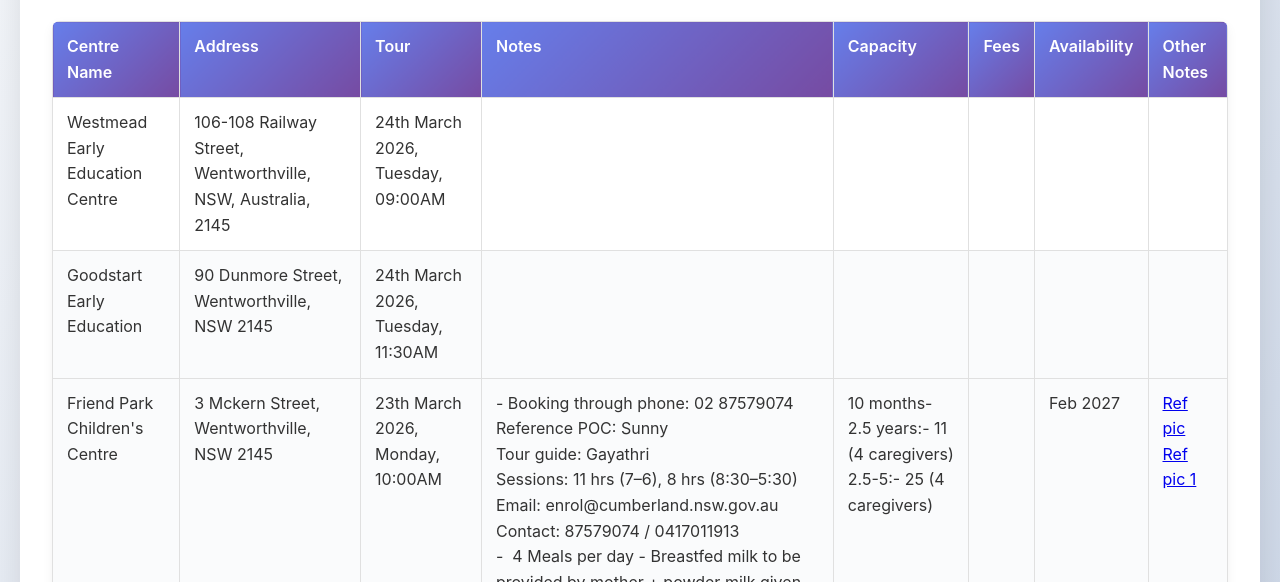
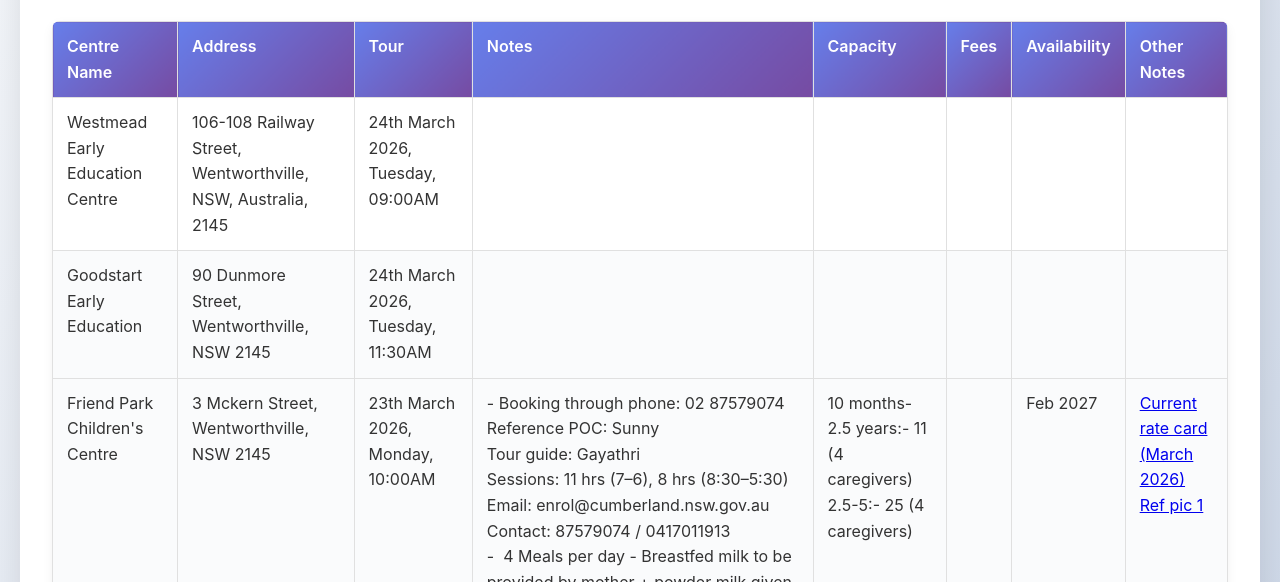
Before and after one commit to nandit22/nandit22.github.io, a plain HTML site: page index.html in a window 1280 px wide. Shown: the part 218-800 px from the top of the page. Drawn offline with Linux system fonts and the light colour scheme.

Commit message:
index.html

```diff
--- a/index.html
+++ b/index.html
@@ -159,7 +159,7 @@
   <td></td>
   <td>Feb 2027</td>
   <td contenteditable="false">
-    <a href="friends park child care.jpeg" target="_blank" rel="noopener noreferrer">Ref pic</a> <br>
+    <a href="friends park child care.jpeg" target="_blank" rel="noopener noreferrer">Current rate card (March 2026)</a> <br>
     <a href="friends park child care1.jpeg" target="_blank" rel="noopener noreferrer">Ref pic 1</a>
   </td>
 </tr>
```
